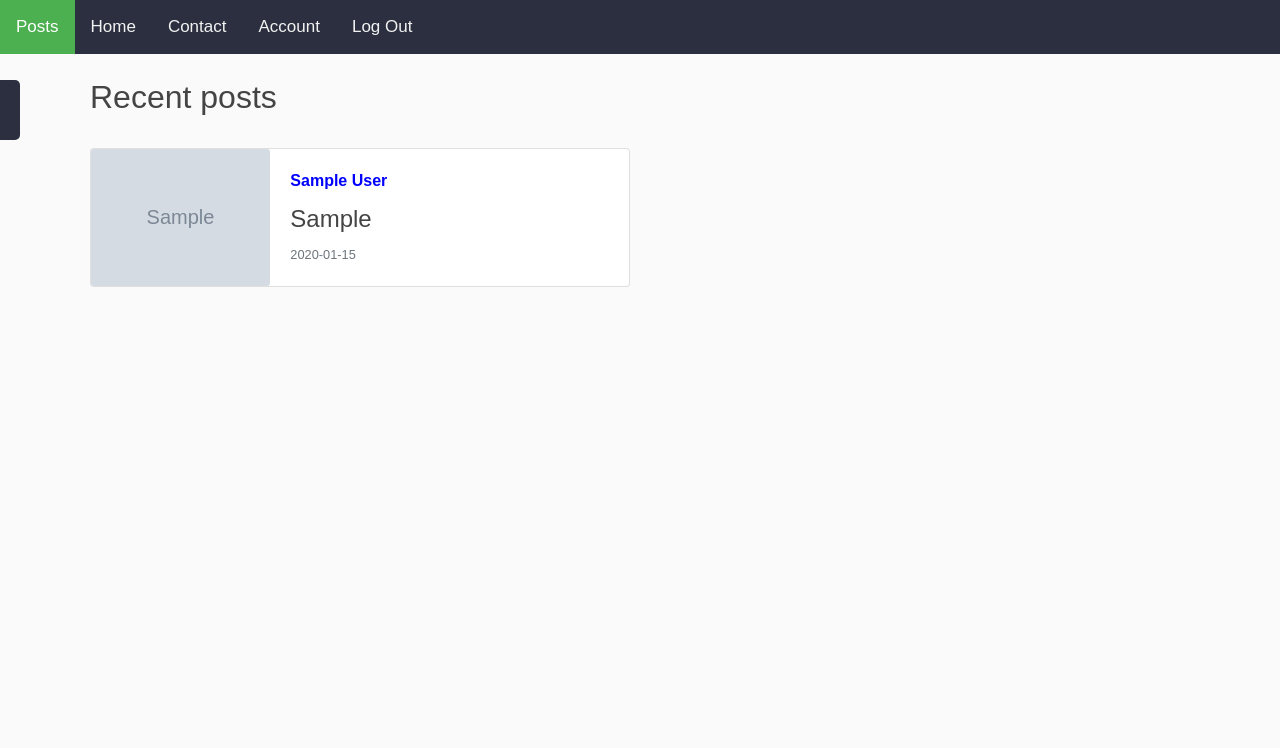
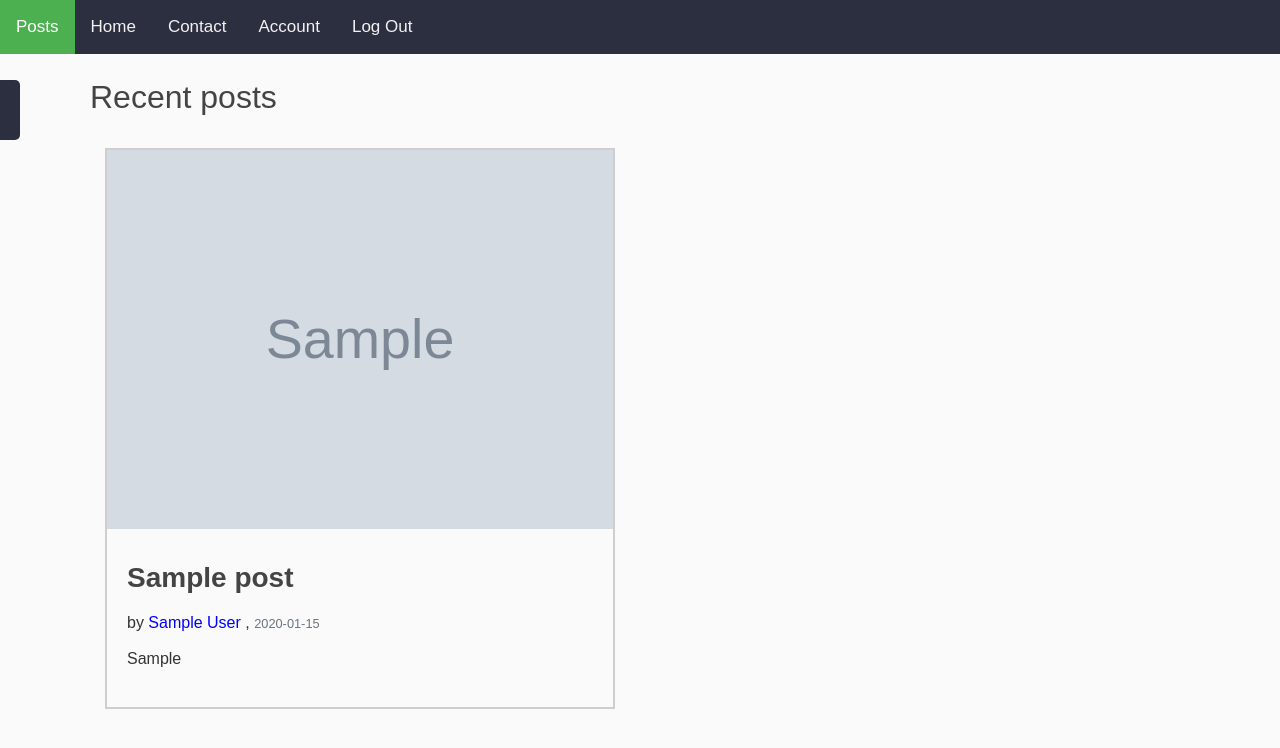
Before and after one commit to rohitmadrileno15/Artistshub, a Flask app: page /posts in a window 1280 px wide. Shown: the top 748 px of the page. Run offline with Flask 2, Linux system fonts and the light colour scheme; tables that the repository leaves empty hold one stand-in row (values such as "Sample post"); grey boxes marked "Sample" are stand-in pictures; some libraries are stand-ins or nearby versions.

Commit message:
Update home.html

```diff
--- a/templates/home.html
+++ b/templates/home.html
@@ -470,23 +470,32 @@ section.body {
 {% set item_2 = post_picture[loop.index-1]%}
 
 
-  <div class="card mb-3" style="max-width: 540px;">
-  <div class="row no-gutters">
+    <div class="col-md-4" style="max-width: 540px;" >
+      <div class="thumbnail" style="border:2px solid #cecece;">
+        <a>
+          <img src="{{url_for('static', filename = item_2 ) }}" alt="Lights" style="width:100%">
+          <div class="card-body" >
+          <p  class="card-title"> <h3> <strong>{{item_1.title}}</strong> </h3> </p>
+        <p  class="card-title">by <font color="blue">  {{ item_1.author }}  </font>, <small class="text-muted">{{  post.date_posted.strftime('%Y-%m-%d')}}</small> </p>
 
-    <div class="col-md-4">
+        <blockquote>
 
-      <img src="{{url_for('static', filename = item_2 ) }}" style='height: 100%; width: 100%; ' class="card-img" alt="Responsive image">
-    </div>
-    <div class="col-md-8">
-      <div class="card-body">
-        <p  class="card-title"> <font color="blue"><strong> {{ item_1.author }} </strong> </font> </p>
-        <h4 class="card-text">{{  item_1.caption }}</h4>
-        <p class="card-text"><small class="text-muted">{{  item_1.date_posted.strftime('%Y-%m-%d')}}</small></p>
+        {{  item_1.caption }}
+
+
+  </blockquote>
+
+
+
+      </div>
+        </a>
+
       </div>
     </div>
-  </div>
-</div>
 
+
+<br>
+<br>
 
 
       {% endfor %}
```
